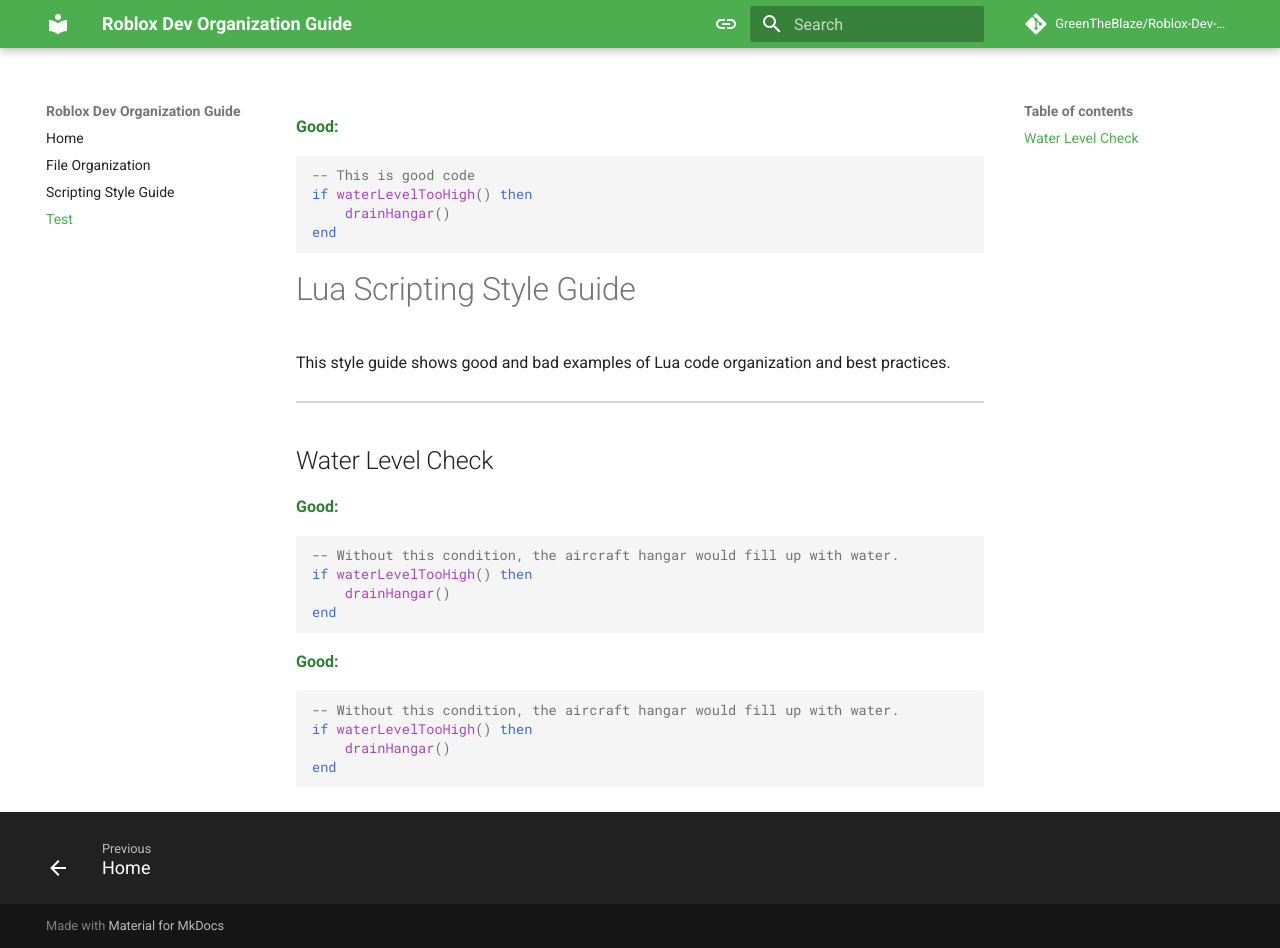
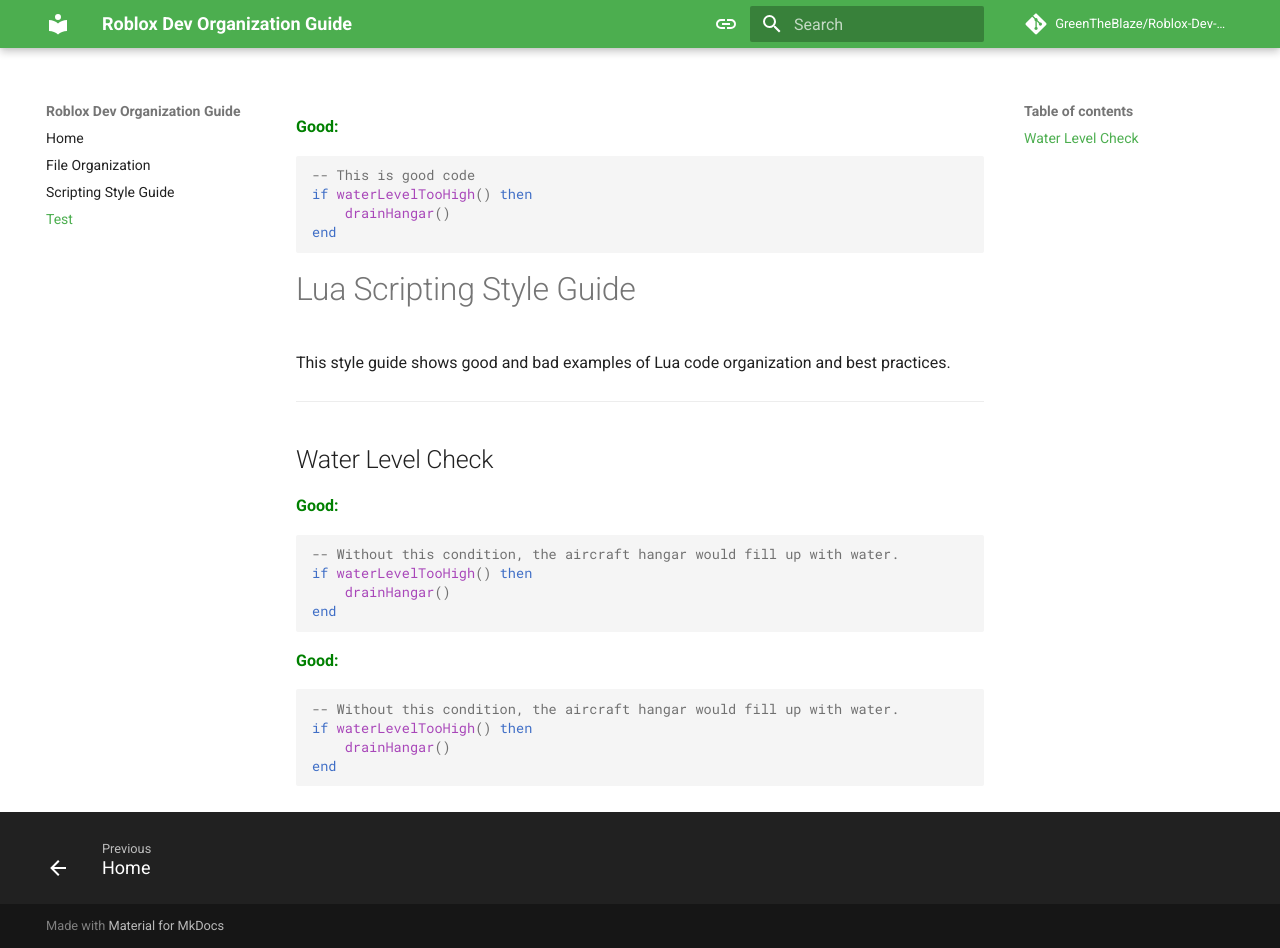
Before and after one commit to GreenTheBlaze/Roblox-Dev-Organization-Guide, an MkDocs documentation site: the page built from docs/test-code.md, in a window 1280 px wide and 948 px high. Built offline with MkDocs 1.6.1 and Material for MkDocs 9.7.7, drawn with Linux system fonts in a browser that asks for light colours; comment, search, counter and statistics services are not loaded.

Commit message:
Update extra.css

```diff
--- a/docs/stylesheets/extra.css
+++ b/docs/stylesheets/extra.css
@@ -1,36 +1,34 @@
-.md-typeset hr {
-	border-bottom: 2px solid rgba(0, 0, 0, 0.15);
+.md-typeset .style-good {
+	color: green;
+	font-weight: bold;
+	margin-bottom: 0;
 }
 
-
-
-
-.md-typeset .style-good + .codehilite pre {
-  background-color: #e8f5e9 !important; /* light green */
+.md-typeset .style-good + .codehilite {
+	margin-top: 0;
+	background-color: #ecffe5;
 }
 
-.md-typeset .style-bad + .codehilite pre {
-  background-color: #ffebee !important; /* light red */
+.md-typeset .style-bad {
+	color: red;
+	font-weight: bold;
+	margin-bottom: 0;
 }
 
-.md-typeset .style-exception + .codehilite pre {
-  background-color: #fffde7 !important; /* light yellow */
+.md-typeset .style-bad + .codehilite {
+	margin-top: 0;
+	background-color: #ffecec;
 }
 
-/* Additional styling for the "Good:", "Bad:", "Exception:" text itself */
-.style-good {
-  color: #2e7d32; /* dark green */
-  font-weight: bold;
+.md-typeset .style-exception {
+	color: orange;
+	font-weight: bold;
+	margin-bottom: 0;
 }
 
-.style-bad {
-  color: #c62828; /* red */
-  font-weight: bold;
-}
-
-.style-exception {
-  color: #f9a825; /* amber/yellow */
-  font-weight: bold;
+.md-typeset .style-exception + .codehilite {
+	margin-top: 0;
+	background-color: #fffaf1;
 }
 
 
```
